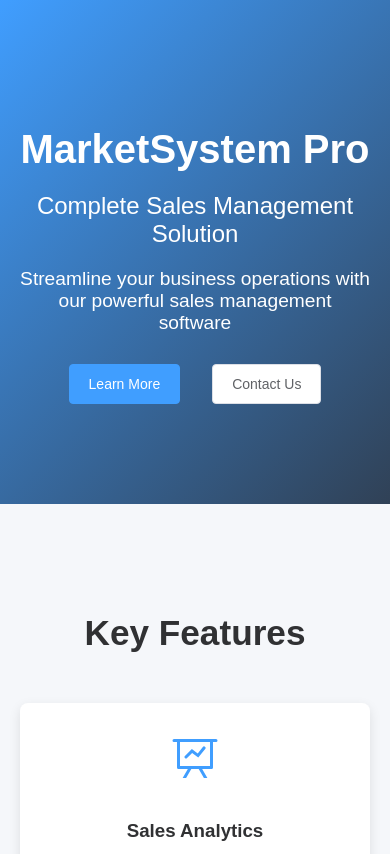
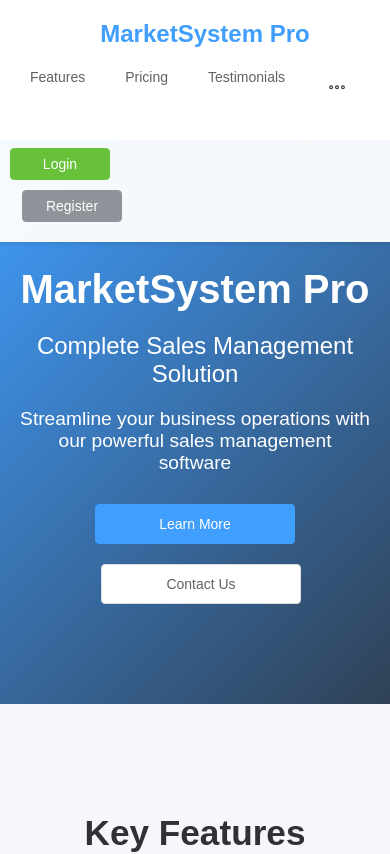
Before and after one commit to robertzengcn/marketsystemui, a Vue app: page / in a window 390 px wide. Shown: the top 854 px of the page. Built offline with nearby package versions, Linux system fonts and the light colour scheme; the HTML template or start-up script is replaced by a standard one.

Commit message:
update homepage, add login register button

```diff
--- a/src/views/Home.vue
+++ b/src/views/Home.vue
@@ -1,5 +1,31 @@
 <template>
   <div class="home-container">
+    <!-- Header with Auth Buttons -->
+    <div class="auth-header">
+      <div class="header-content">
+        <div class="logo">
+          <h2>MarketSystem Pro</h2>
+        </div>
+        <div class="header-right">
+          <el-menu
+            mode="horizontal"
+            :router="false"
+            class="nav-menu"
+            @select="handleMenuSelect"
+          >
+            <el-menu-item index="features">Features</el-menu-item>
+            <el-menu-item index="pricing">Pricing</el-menu-item>
+            <el-menu-item index="testimonials">Testimonials</el-menu-item>
+            <el-menu-item index="contact">Contact</el-menu-item>
+          </el-menu>
+          <div class="auth-buttons">
+            <el-button type="success" @click="goToLogin">Login</el-button>
+            <el-button type="info" @click="goToRegister">Register</el-button>
+          </div>
+        </div>
+      </div>
+    </div>
+
     <!-- Hero Section -->
     <div class="hero-section">
       <div class="hero-content">
@@ -172,7 +198,8 @@
     <div class="testimonials-section">
       <h2 class="section-title">What Our Customers Say</h2>
       <el-row :gutter="30">
-        <el-col :xs="24" :sm="8"
+        <el-col :xs="24"
+          :sm="8"
           v-for="(testimonial, index) in testimonials"
           :key="index">
           <el-card class="testimonial-card">
@@ -212,13 +239,18 @@
                 placeholder="Your name" />
             </el-form-item>
             <el-form-item label="Email">
-              <el-input v-model="contactForm.email" placeholder="Your email" />
+              <el-input v-model="contactForm.email"
+                placeholder="Your email" />
             </el-form-item>
             <el-form-item label="Company">
-              <el-input v-model="contactForm.company" placeholder="Your company" />
+              <el-input v-model="contactForm.company"
+                placeholder="Your company" />
             </el-form-item>
             <el-form-item label="Message">
-              <el-input v-model="contactForm.message" type="textarea" rows="4" placeholder="Your message" />
+              <el-input v-model="contactForm.message"
+                type="textarea"
+                rows="4"
+                placeholder="Your message" />
             </el-form-item>
             <el-form-item>
               <el-button type="primary" @click="submitContactForm">Send Message</el-button>
@@ -274,6 +306,7 @@
 <script lang="ts">
 import { defineComponent, ref } from 'vue'
 import { ElMessage } from 'element-plus'
+import { useRouter } from 'vue-router'
 import {
   DataLine,
   Goods,
@@ -304,6 +337,7 @@ export default defineComponent({
     Share
   },
   setup() {
+    const router = useRouter()
     const contactForm = ref({
       name: '',
       email: '',
@@ -369,6 +403,14 @@ export default defineComponent({
       }
     }
 
+    const goToLogin = () => {
+      router.push('/login')
+    }
+
+    const goToRegister = () => {
+      router.push('/register')
+    }
+
     const submitContactForm = () => {
       // TODO: Implement form submission
       ElMessage.success('Thank you for your message! We will get back to you soon.')
@@ -380,13 +422,23 @@ export default defineComponent({
       }
     }
 
+    const handleMenuSelect = (key: string) => {
+      const element = document.getElementById(key)
+      if (element) {
+        element.scrollIntoView({ behavior: 'smooth' })
+      }
+    }
+
     return {
       contactForm,
       screenshots,
       testimonials,
       scrollToFeatures,
       contactUs,
-      submitContactForm
+      submitContactForm,
+      goToLogin,
+      goToRegister,
+      handleMenuSelect
     }
   }
 })
@@ -397,12 +449,72 @@ export default defineComponent({
   font-family: 'Arial', sans-serif;
 }
 
+/* Auth Header */
+.auth-header {
+  position: fixed;
+  top: 0;
+  left: 0;
+  right: 0;
+  width: 100%;
+  padding: 0 20px;
+  z-index: 1000;
+  background: rgba(255, 255, 255, 0.95);
+  box-shadow: 0 2px 4px rgba(0, 0, 0, 0.1);
+}
+
+.header-content {
+  max-width: 1200px;
+  margin: 0 auto;
+  display: flex;
+  justify-content: space-between;
+  align-items: center;
+  height: 60px;
+}
+
+.logo h2 {
+  margin: 0;
+  color: #409EFF;
+  font-size: 1.5rem;
+}
+
+.header-right {
+  display: flex;
+  align-items: center;
+  gap: 20px;
+}
+
+.nav-menu {
+  border-bottom: none;
+  background: transparent;
+}
+
+.nav-menu .el-menu-item {
+  height: 60px;
+  line-height: 60px;
+  color: #606266;
+}
+
+.nav-menu .el-menu-item:hover {
+  color: #409EFF;
+}
+
+.nav-menu .el-menu-item.is-active {
+  color: #409EFF;
+  border-bottom: 2px solid #409EFF;
+}
+
+.auth-buttons {
+  display: flex;
+  gap: 10px;
+}
+
 /* Hero Section */
 .hero-section {
   background: linear-gradient(135deg, #409EFF 0%, #304156 100%);
   color: white;
   padding: 100px 20px;
   text-align: center;
+  margin-top: 60px; /* Add margin to account for fixed header */
 }
 
 .hero-content {
@@ -430,6 +542,7 @@ export default defineComponent({
   display: flex;
   justify-content: center;
   gap: 20px;
+  flex-wrap: wrap;
 }
 
 /* Section Styles */
@@ -462,6 +575,7 @@ export default defineComponent({
   box-shadow: 0 4px 12px rgba(0, 0, 0, 0.1);
   height: 100%;
   transition: transform 0.3s;
+  margin-bottom: 30px;
 }
 
 .feature-card:hover {
@@ -710,5 +824,69 @@ export default defineComponent({
     flex-direction: column;
     gap: 30px;
   }
+
+  .hero-buttons {
+    flex-direction: column;
+    align-items: center;
+  }
+
+  .hero-buttons .el-button {
+    width: 100%;
+    max-width: 200px;
+  }
+
+  .auth-header {
+    padding: 10px;
+  }
+
+  .auth-buttons {
+    flex-direction: column;
+  }
+
+  .auth-buttons .el-button {
+    width: 100px;
+  }
+
+  .hero-section {
+    margin-top: 100px; /* Increased margin for mobile */
+  }
+
+  .header-content {
+    flex-direction: column;
+    height: auto;
+    padding: 10px 0;
+  }
+
+  .logo {
+    margin-bottom: 10px;
+  }
+
+  .header-right {
+    flex-direction: column;
+    width: 100%;
+  }
+
+  .nav-menu {
+    width: 100%;
+    margin-bottom: 10px;
+  }
+
+  .nav-menu .el-menu-item {
+    height: 40px;
+    line-height: 40px;
+  }
+
+  .auth-buttons {
+    width: 100%;
+    justify-content: center;
+  }
+
+  .auth-buttons .el-button {
+    width: 100px;
+  }
+
+  .hero-section {
+    margin-top: 140px; /* Increased margin for mobile */
+  }
 }
 </style>
```
